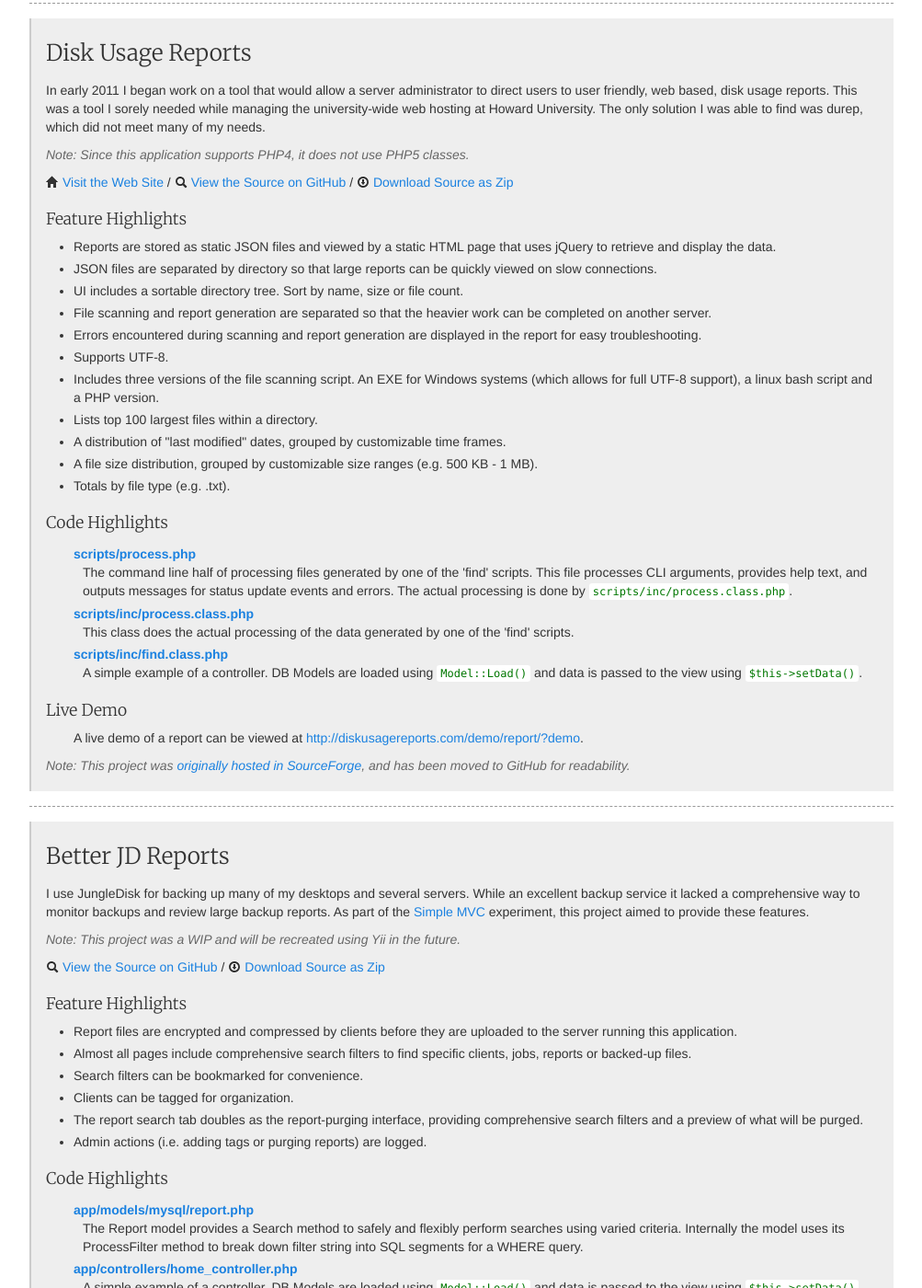
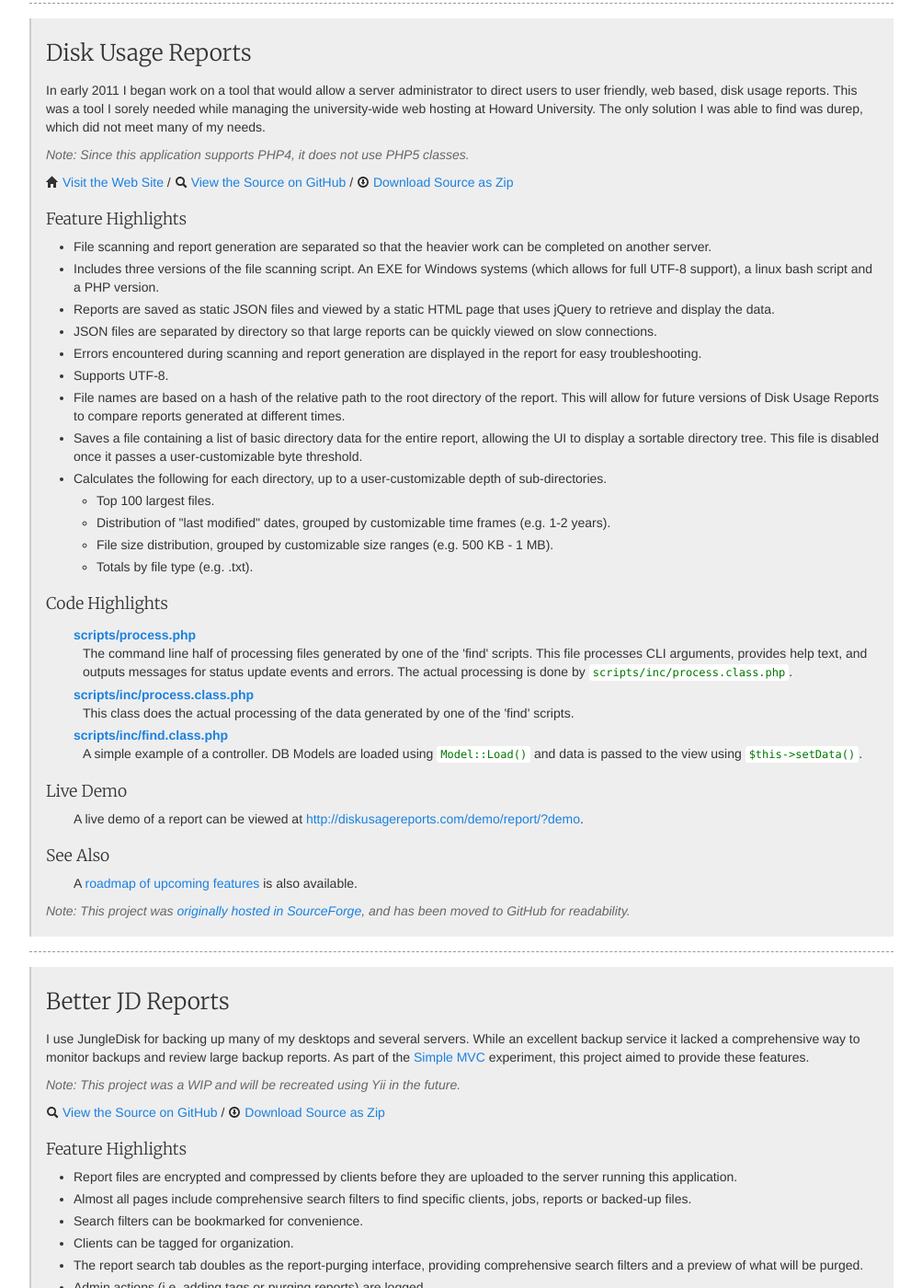
Before and after one commit to amekkawi/amekkawi.github.com, a Jekyll site: the page built from php.html, in a window 1280 px wide and 1400 px high, scrolled down 882 px. Shown: the whole window at 92% size, without its empty margins (138-1141 px from the left). Built offline with Jekyll 4.4.1, drawn with Linux system fonts in a browser that asks for light colours; nearby versions of some CDN libraries.

Commit message:
Improved Disk Usage Report section of the PHP portfolio.

```diff
--- a/php.html
+++ b/php.html
@@ -79,17 +79,27 @@
 		<h4>Feature Highlights</h4>
 
 		<ul class="indent padded">
-			<li>Reports are stored as static JSON files and viewed by a static HTML page that uses jQuery to retrieve and display the data.</li>
+			<li>File scanning and report generation are separated so that the heavier work can be completed on another server.</li>
+			<li>Includes three versions of the file scanning script. An EXE for Windows systems (which allows for full UTF-8 support), a linux bash script and a PHP version.</li>
+			<li>Reports are saved as static JSON files and viewed by a static HTML page that uses jQuery to retrieve and display the data.</li>
 			<li>JSON files are separated by directory so that large reports can be quickly viewed on slow connections.</li>
-			<li>UI includes a sortable directory tree. Sort by name, size or file count.</li>
-			<li>File scanning and report generation are separated so that the heavier work can be completed on another server.</li>
 			<li>Errors encountered during scanning and report generation are displayed in the report for easy troubleshooting.</li>
 			<li>Supports UTF-8.</li>
-			<li>Includes three versions of the file scanning script. An EXE for Windows systems (which allows for full UTF-8 support), a linux bash script and a PHP version.</li>
-			<li>Lists top 100 largest files within a directory.</li>
-			<li>A distribution of "last modified" dates, grouped by customizable time frames.</li>
-			<li>A file size distribution, grouped by customizable size ranges (e.g. 500 KB - 1 MB).</li>
-			<li>Totals by file type (e.g. .txt).</li>
+
+			<li>File names are based on a hash of the relative path to the root directory of the report.
+				This will allow for future versions of Disk Usage Reports to compare reports generated at different times.</li>
+
+			<li>Saves a file containing a list of basic directory data for the entire report, allowing the UI to display a sortable directory tree.
+				This file is disabled once it passes a user-customizable byte threshold.</li>
+
+			<li>Calculates the following for each directory, up to a user-customizable depth of sub-directories.
+				<ul>
+					<li>Top 100 largest files.</li>
+					<li>Distribution of "last modified" dates, grouped by customizable time frames (e.g. 1-2 years).</li>
+					<li>File size distribution, grouped by customizable size ranges (e.g. 500 KB - 1 MB).</li>
+					<li>Totals by file type (e.g. .txt).</li>
+				</ul>
+			</li>
 		</ul>
 
 		<h4>Code Highlights</h4>
@@ -112,6 +122,12 @@
 
 		<div class="indent">
 			<p>A live demo of a report can be viewed at <a href="http://diskusagereports.com/demo/report/?demo" target="_blank">http://diskusagereports.com/demo/report/?demo</a>.</p>
+		</div>
+
+		<h4>See Also</h4>
+
+		<div class="indent">
+			<p>A <a href="http://diskusagereports.com/docs/roadmap.html" target="_blank">roadmap of upcoming features</a> is also available.</p>
 		</div>
 
 		<p class="notice"><em>Note: This project was <a href="http://betterjdreport.svn.sourceforge.net/" target="_blank">originally hosted in SourceForge</a>,
```
